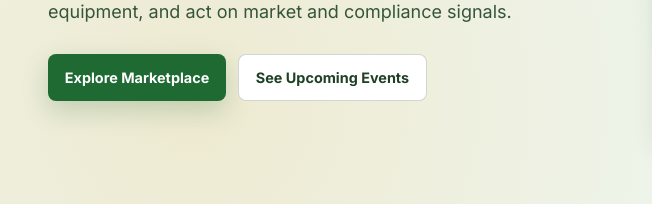
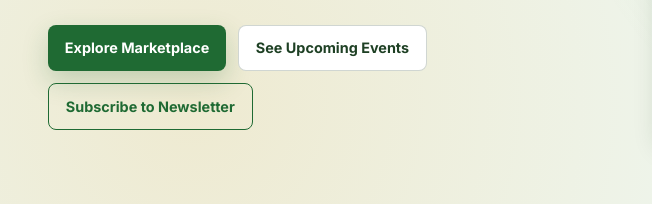
Before and after one commit to assistantprof23/milling-miller-v2, an Astro site: page / in a window 1280 px wide. Shown: the part 596-800 px from the top of the page, 0-652 px from the left. Built offline with nearby package versions, Linux system fonts and the light colour scheme; Astro itself is replaced by a stand-in of ours.

Commit message:
Add ghost Subscribe to Newsletter button to hero and share mailto link
Co-authored-by: Copilot <223556219+Copilot@users.noreply.github.com>

```diff
--- a/src/components/Header.astro
+++ b/src/components/Header.astro
@@ -2,6 +2,7 @@
 /* Import global styles once in the shared header so client-side navigation keeps styles loaded */
 import "../styles/global.css";
 import ads from "../data/ads.json";
+import { subscribeHref } from "../utils/newsletter";
 
 const baseUrl = (import.meta as any).env?.BASE_URL ?? "/";
 const withBase = (path) => {
@@ -11,10 +12,6 @@ const withBase = (path) => {
   const clean = String(path).replace(/^\//, "");
   return `${base}${clean}`;
 };
-
-const subscribeHref = `mailto:millingandmiller@gmail.com?subject=${encodeURIComponent(
-  "Subscription Request"
-)}&body=${encodeURIComponent("Please subscribe me to the newsletter")}`;
 ---
 
 <header id="site-header" class="site-header bg-gray-900 text-white">
--- a/src/components/Hero.astro
+++ b/src/components/Hero.astro
@@ -1,5 +1,6 @@
 ---
 import ads from "../data/ads.json";
+import { subscribeHref } from "../utils/newsletter";
 
 const rawBase = String((import.meta as any).env?.BASE_URL ?? "/");
 const baseUrl = rawBase.endsWith("/") ? rawBase : `${rawBase}/`;
@@ -22,6 +23,7 @@ const withBase = (path) => `${baseUrl}${path.replace(/^\//, "")}`;
       <div class="hero-reveal hero-delay-2 mt-7 flex flex-wrap gap-3">
         <a href={withBase("/machinery")} class="hero-cta-primary">Explore Marketplace</a>
         <a href={withBase("/events")} class="hero-cta-secondary">See Upcoming Events</a>
+        <a href={subscribeHref} class="hero-cta-ghost">Subscribe to Newsletter</a>
       </div>
 
 
@@ -71,7 +73,8 @@ const withBase = (path) => `${baseUrl}${path.replace(/^\//, "")}`;
     .hero-delay-3 { animation-delay: 320ms; }
 
     .hero-cta-primary,
-    .hero-cta-secondary {
+    .hero-cta-secondary,
+    .hero-cta-ghost {
       display: inline-flex;
       justify-content: center;
       align-items: center;
@@ -102,6 +105,17 @@ const withBase = (path) => `${baseUrl}${path.replace(/^\//, "")}`;
     .hero-cta-secondary:hover {
       transform: translateY(-2px);
       background: #f8fbf6;
+    }
+
+    .hero-cta-ghost {
+      border: 1px solid #1f6a33;
+      background: transparent;
+      color: #1f6a33;
+    }
+
+    .hero-cta-ghost:hover {
+      transform: translateY(-2px);
+      background: rgba(31, 106, 51, 0.08);
     }
 
     .stat-pill {
@@ -231,7 +245,8 @@ const withBase = (path) => `${baseUrl}${path.replace(/^\//, "")}`;
       }
 
       .hero-cta-primary,
-      .hero-cta-secondary {
+      .hero-cta-secondary,
+      .hero-cta-ghost {
         transition: none;
       }
     }
--- /dev/null
+++ b/src/utils/newsletter.ts
@@ -0,0 +1,3 @@
+export const subscribeHref = `mailto:millingandmiller@gmail.com?subject=${encodeURIComponent(
+  'Subscription Request',
+)}&body=${encodeURIComponent('Please subscribe me to the newsletter')}`;
```
